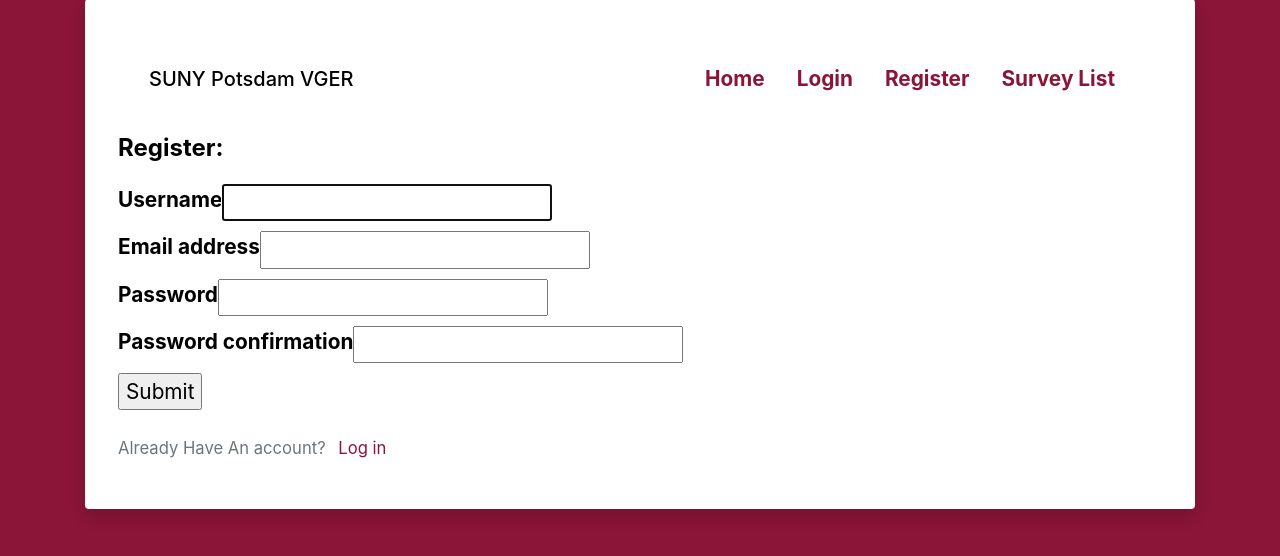
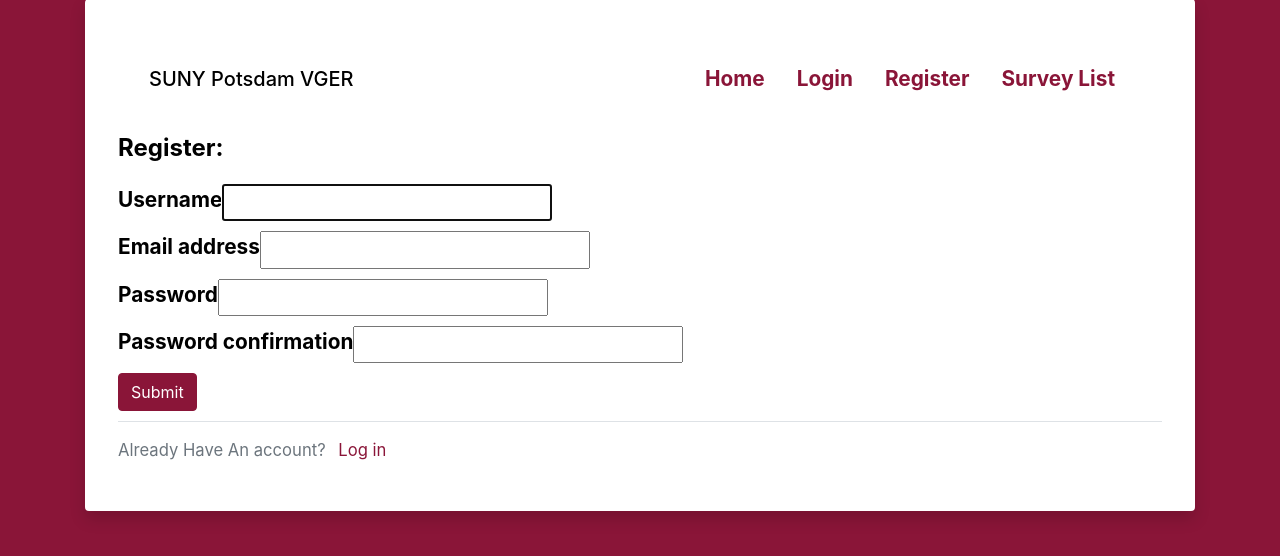
Before and after one commit to herrers202b/vger-devel1, a Django app: page /register/ in a window 1280 px wide. Shown: the part 49-605 px from the top of the page. Run offline with Django 3.2, Linux system fonts and the light colour scheme; some libraries are stand-ins or nearby versions.

Commit message:
fix typos and change registration button to bootstrap

```diff
--- a/src/vger/user/templates/login.html
+++ b/src/vger/user/templates/login.html
@@ -13,7 +13,7 @@
     </button>
   </form>
 </div>
-<div class="borter-top pt-3 row spacer">
+<div class="border-top pt-3 row spacer">
   <small class="text-muted">
     Don't have an account? <a class="ml-2" href="{% url 'register' %}">Register here</a>
   </small>
--- a/src/vger/user/templates/register.html
+++ b/src/vger/user/templates/register.html
@@ -30,13 +30,13 @@
   </fieldset>
 
   <div class="row spacer">
-    <input type="submit" name="Create User">
+    <input class="btn btn-primary" type="submit" name="Create User">
   </div>
 </form>
 
 {{form.errors}}
 
-<div class="borter-top pt-3 row spacer">
+<div class="border-top pt-3 row spacer">
   <small class="text-muted">
     Already Have An account? <a class="ml-2" href="{% url 'login' %}">Log in</a>
   </small>
```
